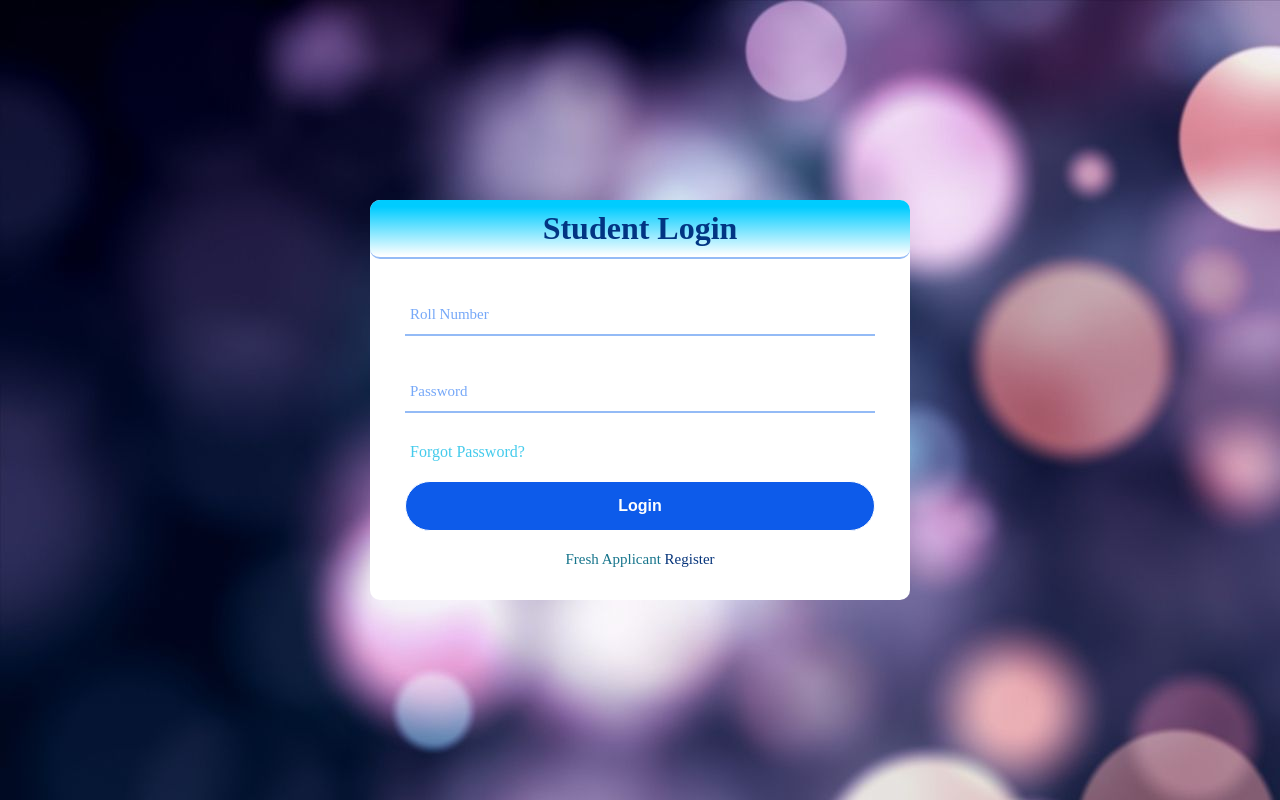
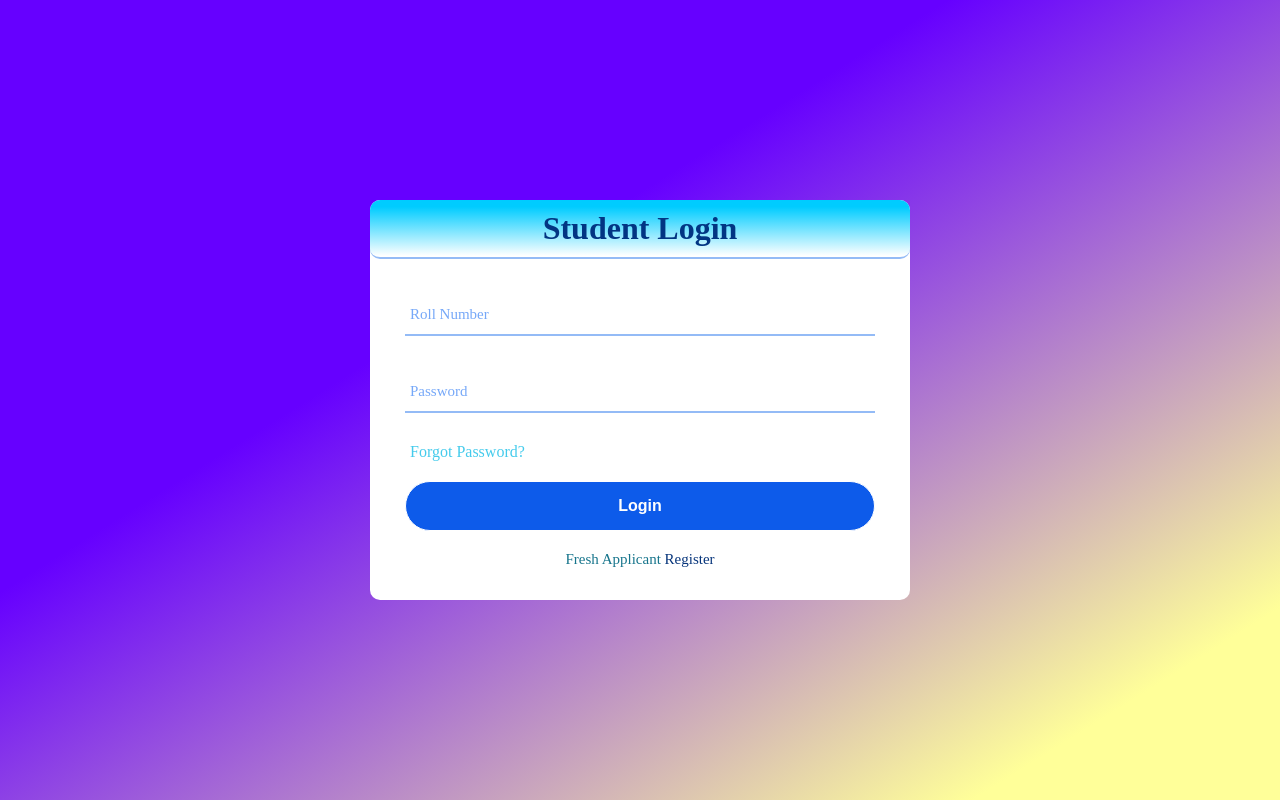
Before and after one commit to ramjanali261/uns_44_Striker, a PHP site: page /login.html in a window 1280 px wide. Run offline with PHP 8.4, Linux system fonts and the light colour scheme.

Commit message:
update style

```diff
--- a/style.css
+++ b/style.css
@@ -2,9 +2,9 @@ body{
     margin: 0;
     padding: 0;
     font-family: montserrat;
-    height: 100vmin;
+    height: 100vh;
     overflow: hidden;
-    background-image: url(/4.jpg);
+    background: linear-gradient(to bottom right, #6600ff 37%, #ffff99 88%);
 }
 .center{
     position: relative;
```
